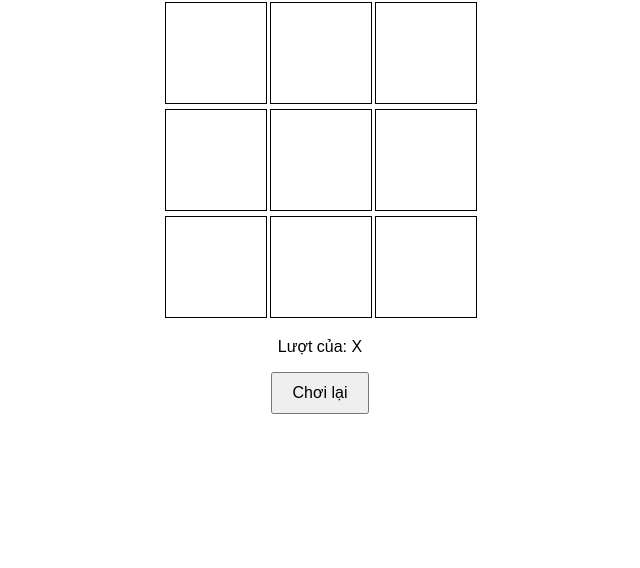
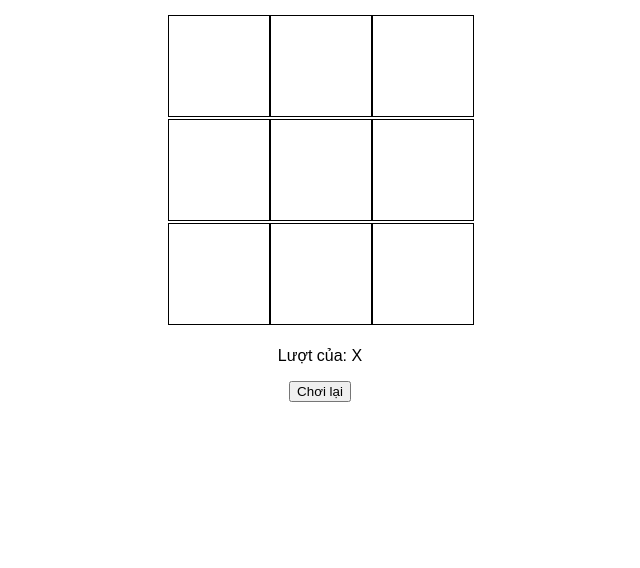
Before and after one commit to VuThankBinh/VuThankBinh.QTthuNo.io, a plain HTML site: page index.html in a window 1280 px wide. Shown: the part 232-800 px from the top of the page, without its empty margins (320-960 px from the left). Drawn offline with Linux system fonts and the light colour scheme.

Commit message:
Update index.html

```diff
--- a/index.html
+++ b/index.html
@@ -6,7 +6,7 @@
     <meta name="viewport" content="width=device-width, initial-scale=1.0">
     <title>Cờ Caro 3x3</title>
     <style>
-         body {
+        body {
             display: flex;
             justify-content: center;
             align-items: center;
@@ -14,15 +14,19 @@
             margin: 0;
             font-family: Arial, sans-serif;
         }
+
         #gameContainer {
             text-align: center;
         }
         #gameBoard {
             display: grid;
             grid-template-columns: repeat(3, 100px);
-            gap: 5px;
+            gap: 2px;
             margin-bottom: 20px;
+            position: relative;
+            padding: 2px;
         }
+
         .cell {
             width: 100px;
             height: 100px;
@@ -33,9 +37,11 @@
             font-size: 40px;
             cursor: pointer;
         }
-        #resetButton {
-            font-size: 16px;
-            padding: 10px 20px;
+
+        .winning-line {
+            position: absolute;
+            background-color: green;
+            z-index: 1;
         }
     </style>
 </head>
@@ -58,6 +64,7 @@
 
         function createBoard() {
             gameBoard.innerHTML = '';
+            document.getElementById('gameResult').style.display = 'none';
             board = Array(boardSize).fill().map(() => Array(boardSize).fill(''));
             currentPlayer = 'X';
             currentPlayerElement.textContent = currentPlayer;
```
